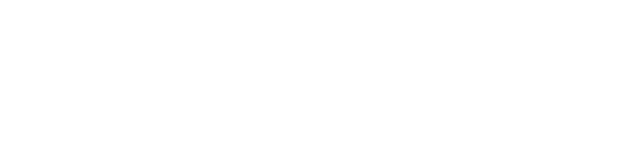
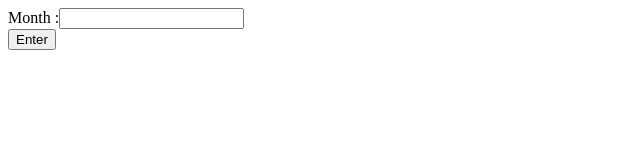
Before and after one commit to TuanVu2909/TuanVu-2909Module1, a plain HTML site: page JavarScipt/CautrucDieuKien/SwitchCase.html in a window 1280 px wide. Shown: the whole page, without its empty margins (0-640 px from the left). Drawn offline with Linux system fonts and the light colour scheme.

Commit message:
them gile

```diff
--- a/JavarScipt/CautrucDieuKien/SwitchCase.html
+++ b/JavarScipt/CautrucDieuKien/SwitchCase.html
@@ -5,6 +5,39 @@
     <title>Title</title>
 </head>
 <body>
+  Month :<input type="number" id="Number"><br>
+  <button onclick="numberDay()">Enter</button>
+<p id="Day"></p>
 
 </body>
 </html>
+<script>
+    function numberDay(){
+      let month = +document.getElementById("Number").value;
+
+      switch (month) {
+        case 1:
+        case 3:
+        case 5:
+        case 7:
+        case 8:
+        case 10:
+        case 12:
+          document.getElementById("Day").innerHTML= "Tháng " +month+ " có 31 ngày";
+          break;
+        case 4:
+        case 6:
+        case 9:
+        case 11:
+          document.getElementById("Day").innerHTML= "Tháng " +month+  " có 30 ngày";
+          break;
+        case 2:
+          document.getElementById("Day").innerHTML= "Tháng " +month+ " có 28 or 29 ngày";
+          break;
+        default:
+          document.getElementById("Day").innerHTML= "Cần nhập lại";
+
+      }
+
+    }
+</script>
```
